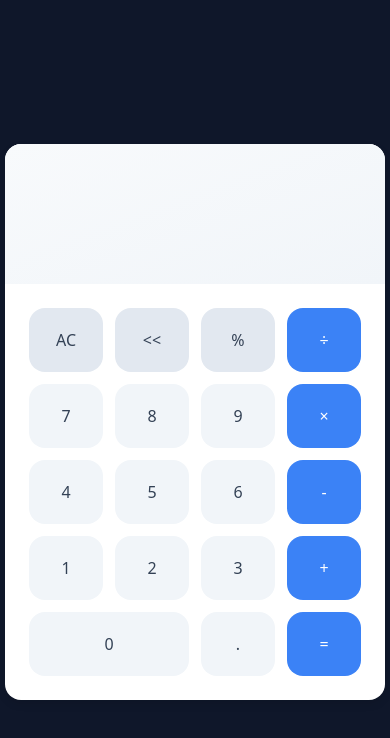
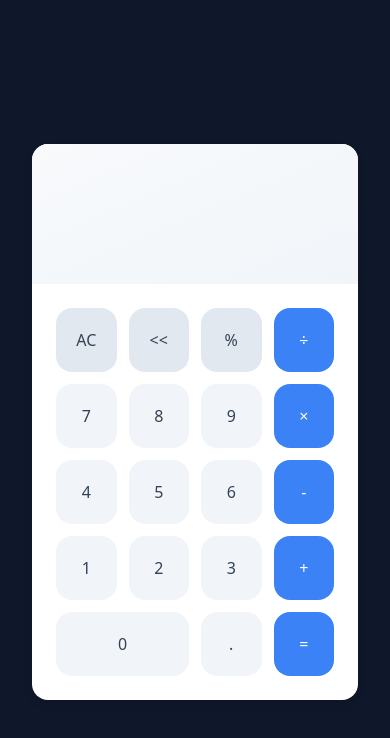
Before and after one commit to prinsaneupane/calculator-js, a plain HTML site: page index.html in a window 390 px wide. Drawn offline with nearby package versions, Linux system fonts and the light colour scheme.

Commit message:
fix:mobile view

```diff
--- a/index.html
+++ b/index.html
@@ -7,8 +7,8 @@
     <script src="https://cdn.tailwindcss.com"></script>
     <link rel="stylesheet" href="stylesheet.css" />
   </head>
-  <body class="justify-center flex items-center h-screen">
-    <div class="card">
+  <body class="justify-center flex items-center min-h-screen">
+    <div class="card my-8 mx-8">
       <div class="flex flex-col-2 calc">
         <p class="text-right text-3xl"></p>
       </div>
```
